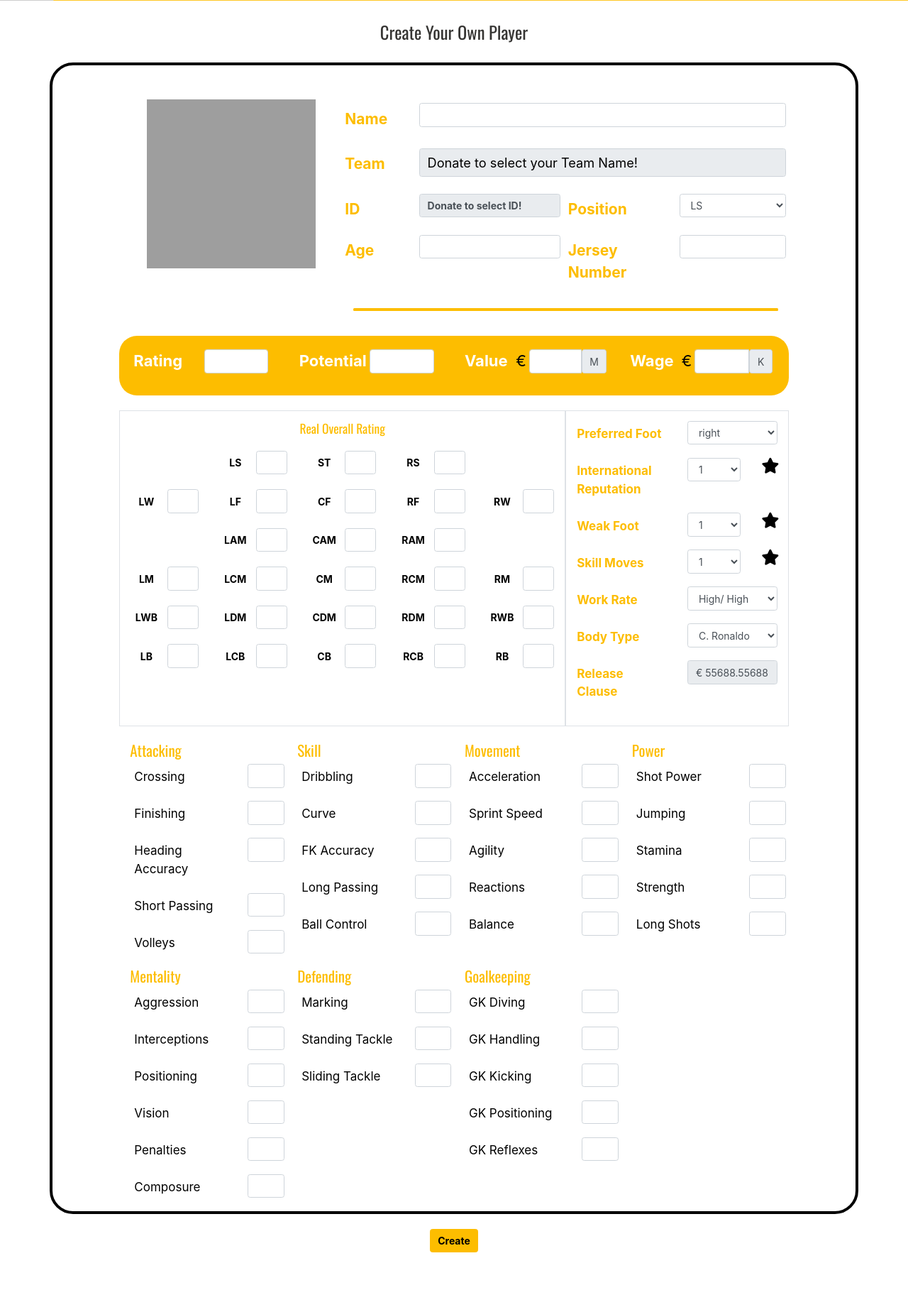
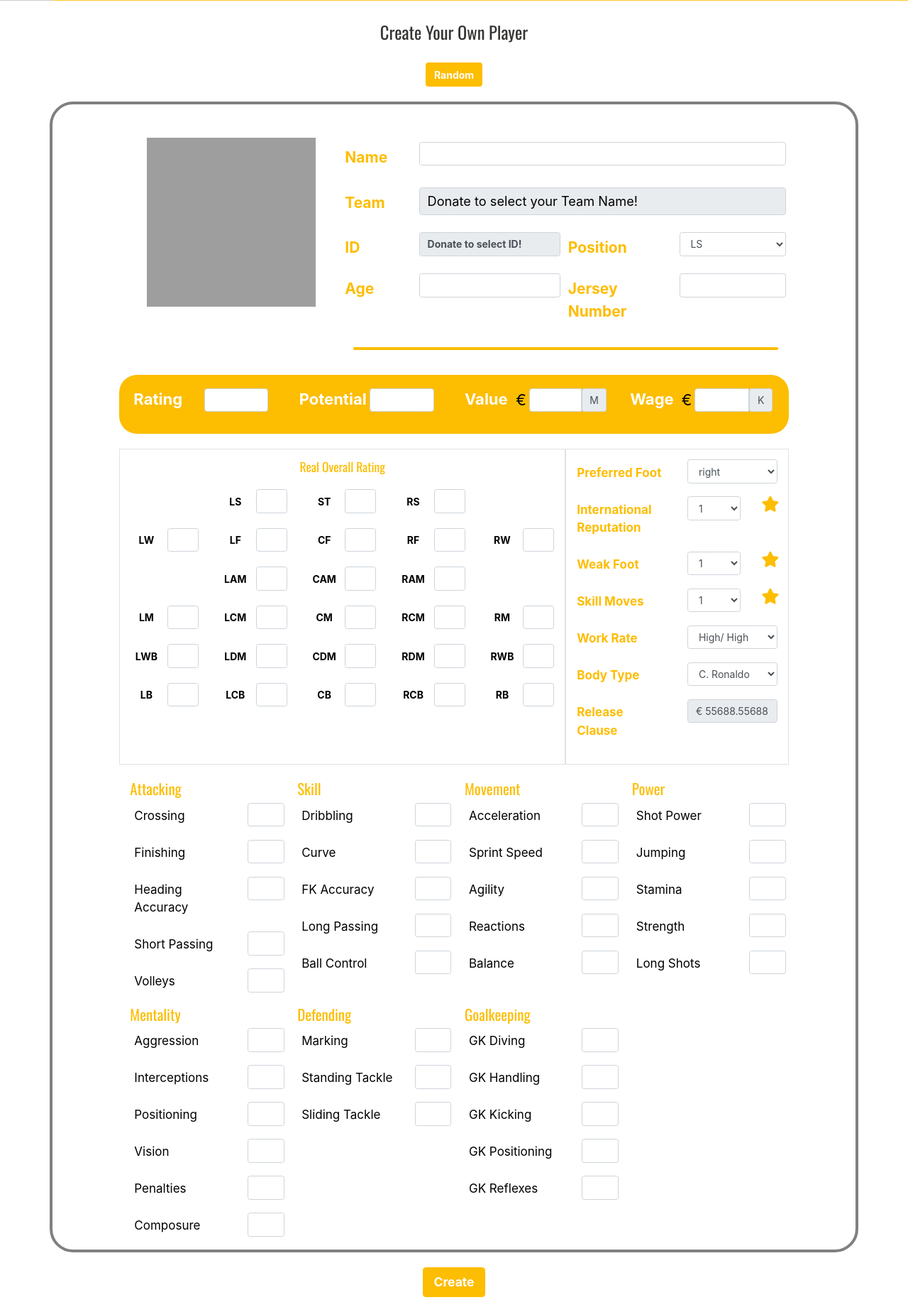
Before and after one commit to NTUST/108-team6, a Django app: page /player/create in a window 1280 px wide. Shown: the part 290-2138 px from the top of the page at 71% size. Before the commit the page ends 2054 px from the top, so only its background shows below. Run offline with Django 3.2, Linux system fonts and the light colour scheme; the visitor is signed in with stand-in values (Sample User, id 1); some libraries are stand-ins or nearby versions; grey boxes are pictures that could not be loaded.

Commit message:
create page update

```diff
--- a/main/templates/create_player.html
+++ b/main/templates/create_player.html
@@ -2,19 +2,18 @@
 {% load static %}
 {% load mathfilters %}
 {% block head %}
-    <link rel="stylesheet"
-          href="https://stackpath.bootstrapcdn.com/bootstrap/4.3.1/css/bootstrap.min.css"
-          integrity="sha384-ggOyR0iXCbMQv3Xipma34MD+dH/1fQ784/j6cY/iJTQUOhcWr7x9JvoRxT2MZw1T"
-          crossorigin="anonymous" xmlns="http://www.w3.org/1999/html">
+<link rel="stylesheet" href="https://stackpath.bootstrapcdn.com/bootstrap/4.3.1/css/bootstrap.min.css"
+    integrity="sha384-ggOyR0iXCbMQv3Xipma34MD+dH/1fQ784/j6cY/iJTQUOhcWr7x9JvoRxT2MZw1T" crossorigin="anonymous"
+    xmlns="http://www.w3.org/1999/html">
 <link rel="stylesheet" href="https://use.fontawesome.com/releases/v5.8.2/css/all.css"
-          integrity="sha384-oS3vJWv+0UjzBfQzYUhtDYW+Pj2yciDJxpsK1OYPAYjqT085Qq/1cq5FLXAZQ7Ay"
-          crossorigin="anonymous">
+    integrity="sha384-oS3vJWv+0UjzBfQzYUhtDYW+Pj2yciDJxpsK1OYPAYjqT085Qq/1cq5FLXAZQ7Ay" crossorigin="anonymous">
 <style>
     input[type=number]::-webkit-inner-spin-button,
     input[type=number]::-webkit-outer-spin-button {
         -webkit-appearance: none;
         margin: 0;
     }
+
     .avatar {
         height: 17rem;
         width: 17rem;
@@ -78,6 +77,7 @@
     .pl li .p {
         margin-right: .5rem;
     }
+
     hr.new1 {
         border-top: 4px solid #fdbd00;
         border-radius: 1.5px;
@@ -96,8 +96,17 @@
     </div>
 
     <form class="form-horizontal" role="form">
+        <div class="row mb-4">
+            <div class="col text-center">
+                <form>
+                    <input class="button btn btn-primary"
+                        style="background-color:#fdbd00; border-color: #fdbd00; color: white; font-weight: bold"
+                        type="submit" value="Random" name="Submit">
+                </form>
+            </div>
+        </div>
         <div class="row mb-4"
-                 style="border-radius: 33px; padding-top: 0.7cm;border-color: black; border-style: solid; border-width: 4px">
+            style="border-radius: 33px; padding-top: 0.7cm;border-color: gray; border-style: solid; border-width: 4px">
             <div class="col-10 offset-1">
                 <div class="row py-4">
                     <div class="col-4 text-center">
@@ -121,8 +130,9 @@
                                     <li class="form-group row">
                                         <label class="col-sm-2 px-1 col-form-label">Team</label>
                                         <div class="col-sm-10 px-1">
-                                                <input class="form-control p" style="font-size: 1.3rem; color: black;font-weight: normal"
-                                                    name="team" value="Donate to select your Team Name!" disabled>
+                                            <input class="form-control p"
+                                                style="font-size: 1.3rem; color: black;font-weight: normal" name="team"
+                                                value="Donate to select your Team Name!" disabled>
                                         </div>
                                     </li>
                                 </ul>
@@ -132,8 +142,8 @@
                                     <li class="form-group row">
                                         <label class="col-sm-4 px-1 col-form-label">ID</label>
                                         <div class="col-sm-8 pl-1 pr-2">
-                                                <input class="form-control" style="font-weight: bold"
-                                                       name="id" value="Donate to select ID!" disabled>
+                                            <input class="form-control" style="font-weight: bold" name="id"
+                                                value="Donate to select ID!" disabled>
                                         </div>
                                     </li>
                                     <li class="form-group row">
@@ -223,8 +233,7 @@
                             <label class="col pr-1 col-form-label" style="font-weight: bold">{{ j }}</label>
                             <div class="col pl-1">
                                 {% if j != '' %}
-                                                <input type="number" min="0" max="100" class="form-control"
-                                                       name="{{ j }}">
+                                <input type="number" min="0" max="100" class="form-control" name="{{ j }}">
                                 {% endif %}
                             </div>
                             {% endfor %}
@@ -253,7 +262,7 @@
                                     </select>
                                 </div>
                                 <div class="col-sm-2">
-                                        <i class="fas fa-star"></i>
+                                    <i class="fas fa-star" style="color: #fdbd00"></i>
                                 </div>
                             </li>
                             <li class="form-group row">
@@ -266,7 +275,7 @@
                                     </select>
                                 </div>
                                 <div class="col-sm-2">
-                                        <i class="fas fa-star"></i>
+                                    <i class="fas fa-star" style="color: #fdbd00"></i>
                                 </div>
                             </li>
                             <li class="form-group row">
@@ -279,7 +288,7 @@
                                     </select>
                                 </div>
                                 <div class="col-sm-2">
-                                        <i class="fas fa-star"></i>
+                                    <i class="fas fa-star" style="color: #fdbd00"></i>
                                 </div>
                             </li>
                             <li class="form-group row">
@@ -305,8 +314,7 @@
                             <li class="form-group row">
                                 <label class="col-sm-6 col-form-label">Release Clause</label>
                                 <div class="col-sm-6">
-                                        <input class="form-control" name="release-clause" value="€ 55688.55688M"
-                                               disabled>
+                                    <input class="form-control" name="release-clause" value="€ 55688.55688M" disabled>
                                 </div>
                             </li>
                         </ul>
@@ -326,8 +334,7 @@
                                             style="color: black; font-weight: normal">
                                             {{ v }}</label>
                                         <div class="col-sm-3 px-1">
-                                                        <input class="form-control" type="number" min="0" max="100"
-                                                               name="{{ v }}">
+                                            <input class="form-control" type="number" min="0" max="100" name="{{ v }}">
                                         </div>
                                     </div>
                                 </li>
@@ -343,10 +350,9 @@
         <div class="row mb-4">
             <div class="col text-center">
                 <form>
-                        <input class="button btn btn-primary"
-                               style="background-color:#fdbd00; border-color: #fdbd00; color: black; font-weight: bold"
-                               type="submit" value="Create"
-                               name="Submit">
+                    <input class="button btn btn-primary btn-lg"
+                        style="background-color:#fdbd00; border-color: #fdbd00; color: white; font-weight: bold"
+                        type="submit" value="Create" name="Submit">
                 </form>
             </div>
         </div>
--- a/main/templates/login.html
+++ b/main/templates/login.html
@@ -84,7 +84,7 @@
 
     <ul class="navbar-nav flex-row ml-md-auto d-none d-md-flex">
         <li class="nav-item">
-            <a class="nav-link p-2" href="{% url "index" %}" target="_blank" rel="noopener">
+            <a class="nav-link p-2" href="{% url "index" %}" rel="noopener">
                 Home
             </a>
         </li>
```
Lines whose indentation alone changed are shown as unchanged.
